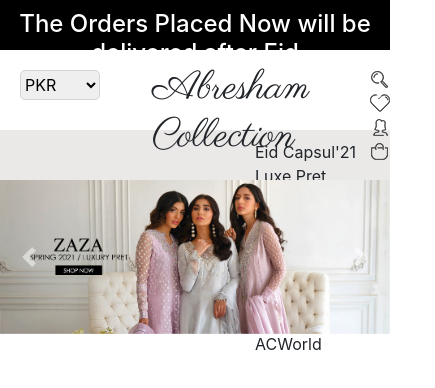
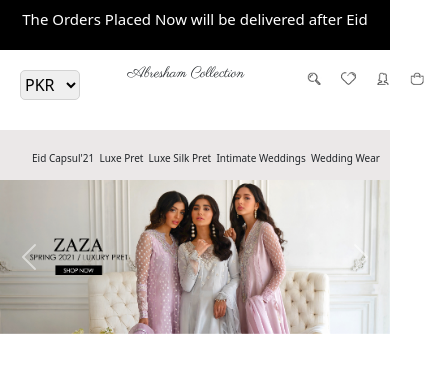
Before and after one commit to mnabeelkhan1985/abresham-collection, a plain HTML site: page index.html in a window 390 px wide. Shown: the whole page, 435 px wide, since content can reach past the window. Drawn offline with nearby package versions, Linux system fonts and the light colour scheme.

Commit message:
media qurey added

```diff
--- a/css/style.css
+++ b/css/style.css
@@ -4,10 +4,59 @@ body{margin:0px;padding:0px;}
 .head{display:flex;width:100%;height:80px;background-color:white;}
 .head>.heading{width:1000px;}
 .head>.heading>h1{margin-left:45%;margin-top:15px;font-family: 'Parisienne', cursive;}
-.head>.icons>{width:150px;height:50px;}
+.head>.icons>{width:200px;height:50px;}
 .icons{padding-left: 50px;padding-top:15px;}
 .head>.icons>ul>li{list-style-type:none;display: inline;padding-left:15px;}
 .head>.currency{height:20px;width:40px;border-color: grey;margin-top: 20px;margin-left:20px;}
 .head>.currency>select{height:30px;width:80px;border-color:lightgray;border-radius: 5px;}
 .header>ul>li{list-style-type: none;display:inline-block;padding-left:15px;}
 .header{padding-left:200px;padding-top:10px;width:100%;height: 50px;background-color: rgb(235, 232, 232);}
+@media screen and (max-width: 1400px)
+{.head>.icons{width:350px;}
+}
+@media screen and (max-width: 1130px)
+{
+    .notice{width:100%}
+    .head>.icons{width:350px;}
+    .head>.icons>ul{padding-left:none;}
+    .header>ul>li{width:1100;font-size: 10px;padding-left:50px;}
+    .heading>h1{font-size:25px;}
+}
+@media screen and (max-width: 920px)
+{
+    .notice{width:100%}
+    .head>.icons{width:350px;}
+    .head>.icons{width:500px;}
+    .head>.icons>ul{padding-left:none;}
+    .header>ul>li{width:1100;font-size: 10px;padding-left:50px;}
+    .heading>h1{font-size:25px;}
+}
+@media screen and (max-width: 790px)
+{
+    .notice{width:100%}
+    .head.icons{width:300px;}
+    .header{width:75;font-size: 20px;padding-left:0px;}
+    .heading>h1{font-size:25px;}
+}
+@media screen and (max-width: 636px)
+{
+    .notice{width:100%;text-align: center;}
+    .notice>h4{font-size:20px;}
+    .icons>ul{width:175px;}
+    .header>ul>li{width:75;font-size:20px;padding-left:0px;}
+    .heading>h1{font-size:20px;}
+    .heading>h1{width:300px;}
+}
+@media screen and (max-width: 569px)
+{
+    .heading>h1{font-size:20px;}
+    .notice>h4{font-size:15px;}
+    .head>.icons>ul>li>img{width:20px;}
+    .head>.icons>{width:150px;}
+    .head>.icons>ul>li>img{width:15px;}
+    .header>ul>li{width:75;font-size:10px;padding-left:0px;}
+    .head>.icons>ul>li{padding-left:none;}
+    .head>.currency>select{width:60px;}
+.heading>h1{font-size:15px;}
+    .heading>h1{width:150px;height:25px;}
+}
--- a/index.html
+++ b/index.html
@@ -8,7 +8,7 @@
     <link rel="stylesheet" href="css/style.css">
     <link rel="preconnect" href="https://fonts.gstatic.com">
 <link href="https://fonts.googleapis.com/css2?family=Parisienne&display=swap" rel="stylesheet">
-<link rel="stylesheet" href="https://cdn.jsdelivr.net/npm/bootstrap@4.6.0/dist/css/bootstrap.min.css" integrity="sha384-B0vP5xmATw1+K9KRQjQERJvTumQW0nPEzvF6L/Z6nronJ3oUOFUFpCjEUQouq2+l" crossorigin="anonymous">
+<link href="https://cdn.jsdelivr.net/npm/bootstrap@5.0.0/dist/css/bootstrap.min.css" rel="stylesheet" integrity="sha384-wEmeIV1mKuiNpC+IOBjI7aAzPcEZeedi5yW5f2yOq55WWLwNGmvvx4Um1vskeMj0" crossorigin="anonymous">
 </head>
 <body>
     <body>
@@ -35,30 +35,28 @@
             <li>Runway</li>
             <li>Separates</li>
             <li>ACWorld</li></ul></div>
-            <div id="carouselExampleInterval" class="carousel slide" data-ride="carousel">
+
+            <div id="carouselExampleInterval" class="carousel slide" data-bs-ride="carousel">
               <div class="carousel-inner">
-                  <div class="carousel-item active" data-interval="10000">
+                <div class="carousel-item active" data-bs-interval="10000">
                   <img src="images/bnr.jpg" class="d-block w-100" alt="...">
                 </div>
-                  <div class="carousel-item" data-interval="2000">
+                <div class="carousel-item" data-bs-interval="2000">
                   <img src="images/bnrdk.jpg" class="d-block w-100" alt="...">
-                  </div>
-                  <div class="carousel-item">
-                    <img src="images/eid.jpg" class="d-block w-100" alt="...">
                 </div>
                 <div class="carousel-item">
                   <img src="images/luxe.jpg" class="d-block w-100" alt="...">
                 </div>
               </div>
-                <a class="carousel-control-prev" href="#carouselExampleInterval" role="button" data-slide="prev">
+              <button class="carousel-control-prev" type="button" data-bs-target="#carouselExampleInterval" data-bs-slide="prev">
                 <span class="carousel-control-prev-icon" aria-hidden="true"></span>
-                  <span class="sr-only">Previous</span>
-                </a>
-                <a class="carousel-control-next" href="#carouselExampleInterval" role="button" data-slide="next">
+                <span class="visually-hidden">Previous</span>
+              </button>
+              <button class="carousel-control-next" type="button" data-bs-target="#carouselExampleInterval" data-bs-slide="next">
                 <span class="carousel-control-next-icon" aria-hidden="true"></span>
-                  <span class="sr-only">Next</span>
-                </a>
+                <span class="visually-hidden">Next</span>
+              </button>
             </div>
-            <script src="https://cdn.jsdelivr.net/npm/bootstrap@4.6.0/dist/js/bootstrap.bundle.min.js" integrity="sha384-Piv4xVNRyMGpqkS2by6br4gNJ7DXjqk09RmUpJ8jgGtD7zP9yug3goQfGII0yAns" crossorigin="anonymous"></script>
+            <script src="https://cdn.jsdelivr.net/npm/bootstrap@5.0.0/dist/js/bootstrap.bundle.min.js" integrity="sha384-p34f1UUtsS3wqzfto5wAAmdvj+osOnFyQFpp4Ua3gs/ZVWx6oOypYoCJhGGScy+8" crossorigin="anonymous"></script>
 </body>
 </html>
```
Also changed, not shown: images/bnr2.jpg (added), images/bnr4.jpg (added), images/bnr5.jpg (added), images/bnr6.jpg (added), images/image 6.jpeg (added), images/image1.jpeg (added), images/image10.jpeg (added), images/image2.jpeg (added), images/image3.jpeg (added), images/image4.jpeg (added), images/image5.jpeg (added), images/image7.jpeg (added), images/image8.jpeg (added), images/image9.jpeg (added), 2 more files. Lines whose indentation alone changed are shown as unchanged.
